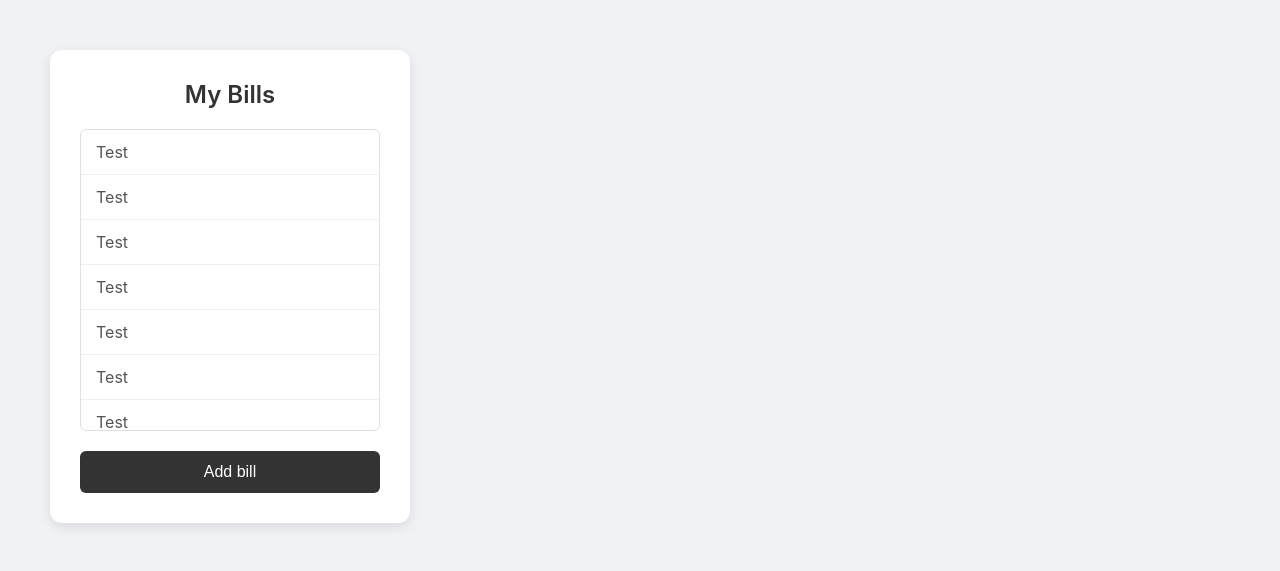
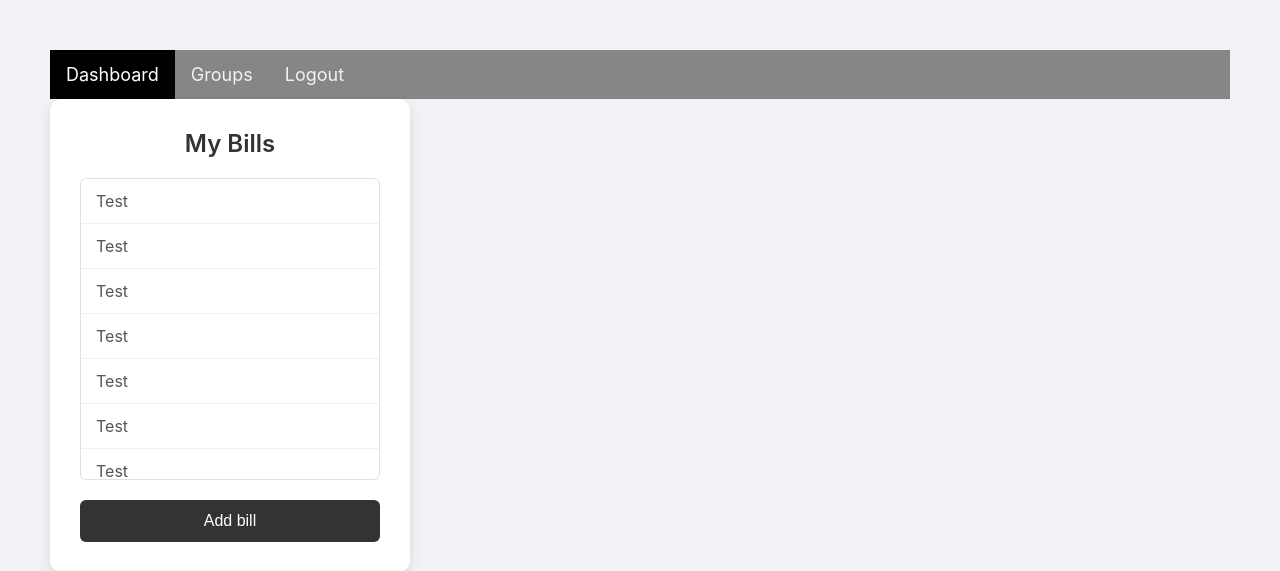
Before and after one commit to MiloGH-1/Bill-Splitter-Web-Application, a Flask app: page /dashboard in a window 1280 px wide. Shown: the top 571 px of the page. Run offline with Flask 3, Linux system fonts and the light colour scheme; a user stored in the database is signed in.

Commit message:
Added a navigation bar to the dashboard but now I am unsure on the colour scheme. the CSS of this bar also needs improving.

```diff
--- a/routes/auth.py
+++ b/routes/auth.py
@@ -20,7 +20,9 @@ def login():
                 session["user"] = email
                 return redirect(url_for("user.dashboard"))
         else:
+
                 return render_template("login.html")
+
     else:
         if "user" in session:
             return redirect(url_for("user.dashboard"))
--- a/static/dashboard.css
+++ b/static/dashboard.css
@@ -64,3 +64,28 @@ body {
 #add:hover {
     background-color: #555;
 }
+
+.nav_bar {
+  background-color: #868686;
+  overflow: hidden;
+}
+
+.nav_bar a {
+  float: left;
+  display: block;
+  color: #f2f2f2;
+  text-align: center;
+  padding: 14px 16px;
+  text-decoration: none;
+  font-size: 18px;
+}
+
+.nav_bar a:hover {
+  background-color: #dddddd;
+  color: black;
+}
+
+.nav_bar a.active {
+  background-color: #000000;
+  color: white;
+}
--- a/templates/dashboard.html
+++ b/templates/dashboard.html
@@ -5,6 +5,11 @@
         <link rel="stylesheet" href="{{ url_for("static", filename="dashboard.css") }}">
     </head>
     <body>
+        <div class="nav_bar">
+        <a href="#Dashboard" class = "active">Dashboard</a>
+        <a href="#Groups">Groups</a>
+        <a href="#Logout">Logout</a>
+        </div>
         <div class="card">
             <h2 id="title">My Bills</h2>
             <ul id="billList">
```
